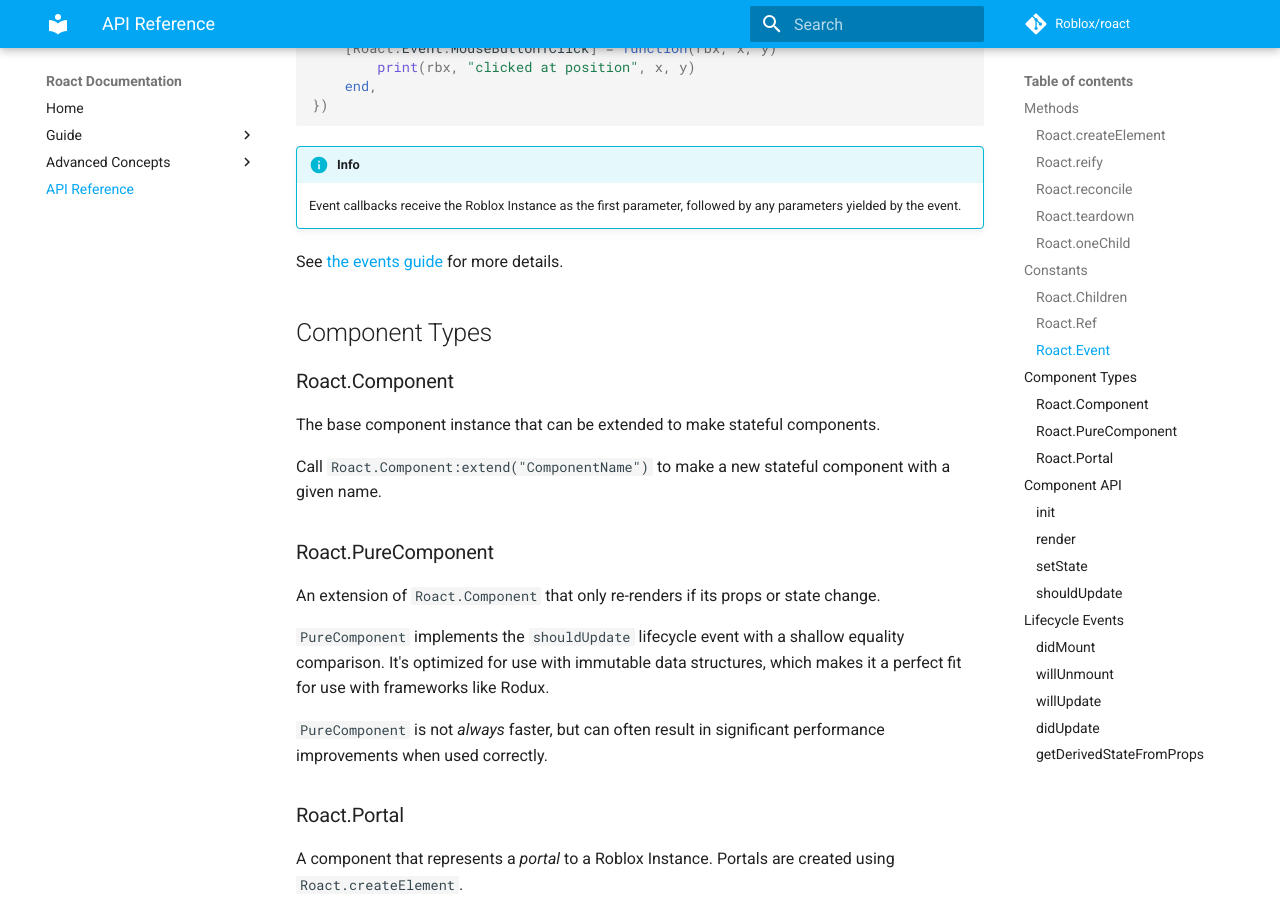
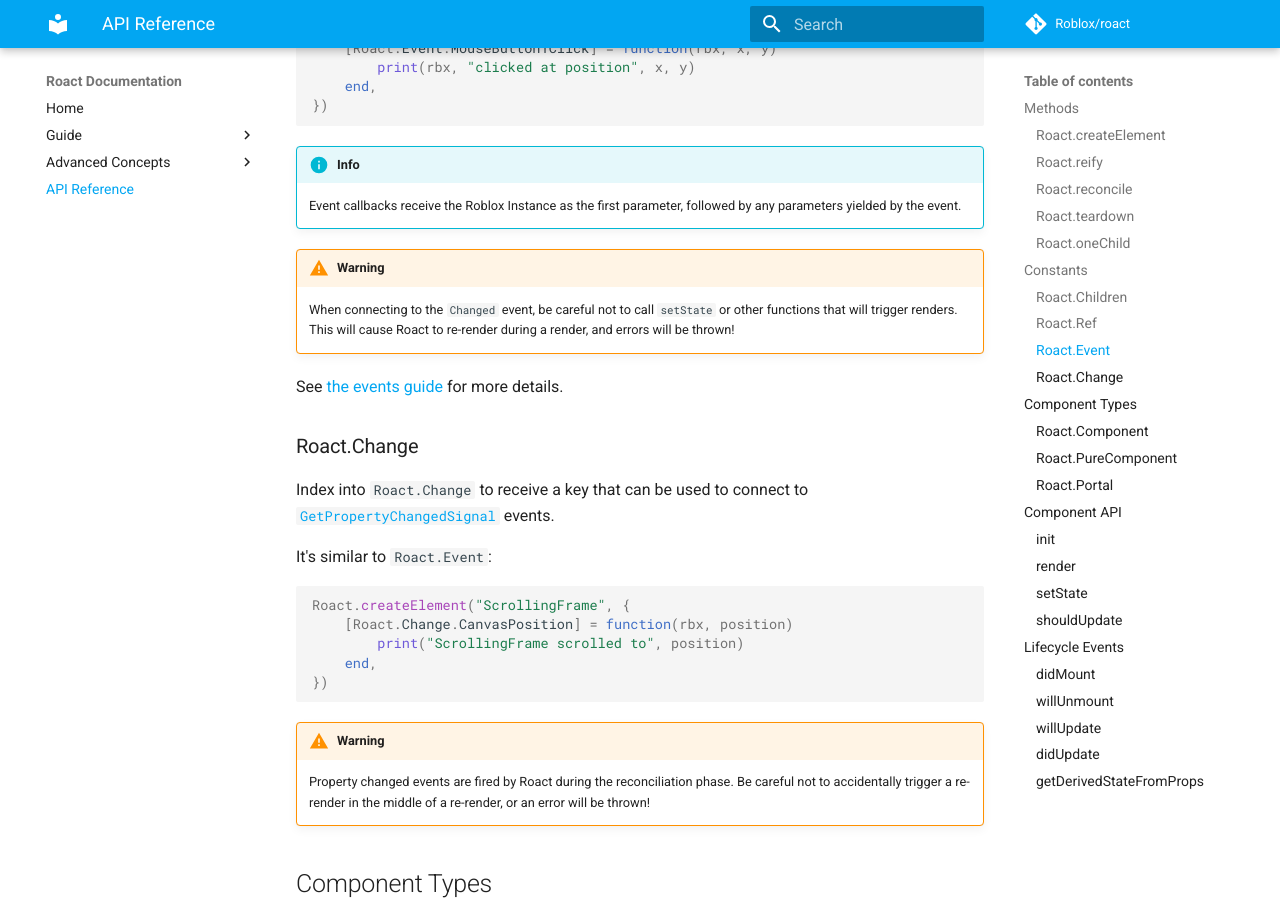
Before and after one commit to Roblox/roact, an MkDocs documentation site: the page built from docs/api-reference.md, in a window 1280 px wide and 900 px high, scrolled down 2474 px. Built offline with MkDocs 1.6.1 and Material for MkDocs 9.7.7, drawn with Linux system fonts in a browser that asks for light colours; comment, search, counter and statistics services are not loaded; old or Windows-style settings are respelled for this version of MkDocs.

Commit message:
Document Roact.Change, add warning to Roact.Event about Changed events

````diff
--- a/docs/api-reference.md
+++ b/docs/api-reference.md
@@ -92,7 +92,26 @@ Roact.createElement("ImageButton", {
 !!! info
 	Event callbacks receive the Roblox Instance as the first parameter, followed by any parameters yielded by the event.
 
+!!! warning
+	When connecting to the `Changed` event, be careful not to call `setState` or other functions that will trigger renders. This will cause Roact to re-render during a render, and errors will be thrown!
+
 See [the events guide](/guide/events.md) for more details.
+
+### Roact.Change
+Index into `Roact.Change` to receive a key that can be used to connect to [`GetPropertyChangedSignal`](http://wiki.roblox.com/index.php?title=API:Class/Instance/GetPropertyChangedSignal) events.
+
+It's similar to `Roact.Event`:
+
+```lua
+Roact.createElement("ScrollingFrame", {
+	[Roact.Change.CanvasPosition] = function(rbx, position)
+		print("ScrollingFrame scrolled to", position)
+	end,
+})
+```
+
+!!! warning
+	Property changed events are fired by Roact during the reconciliation phase. Be careful not to accidentally trigger a re-render in the middle of a re-render, or an error will be thrown!
 
 ## Component Types
 
````
